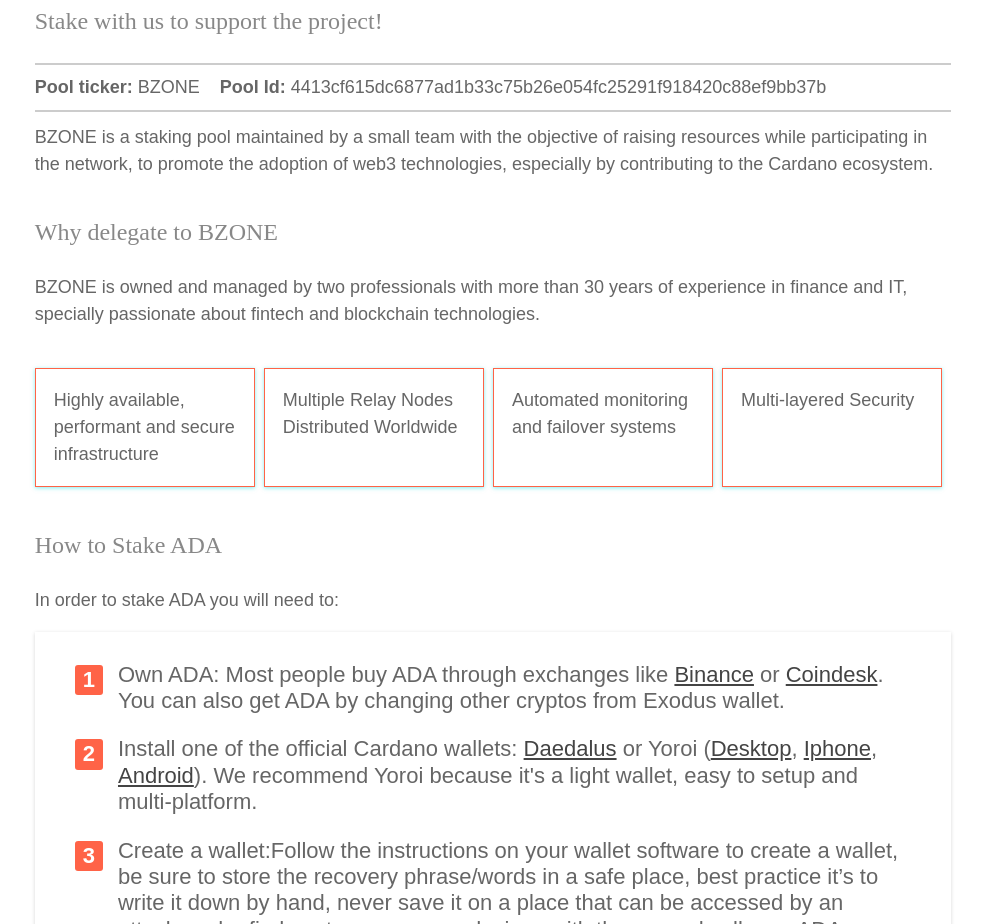
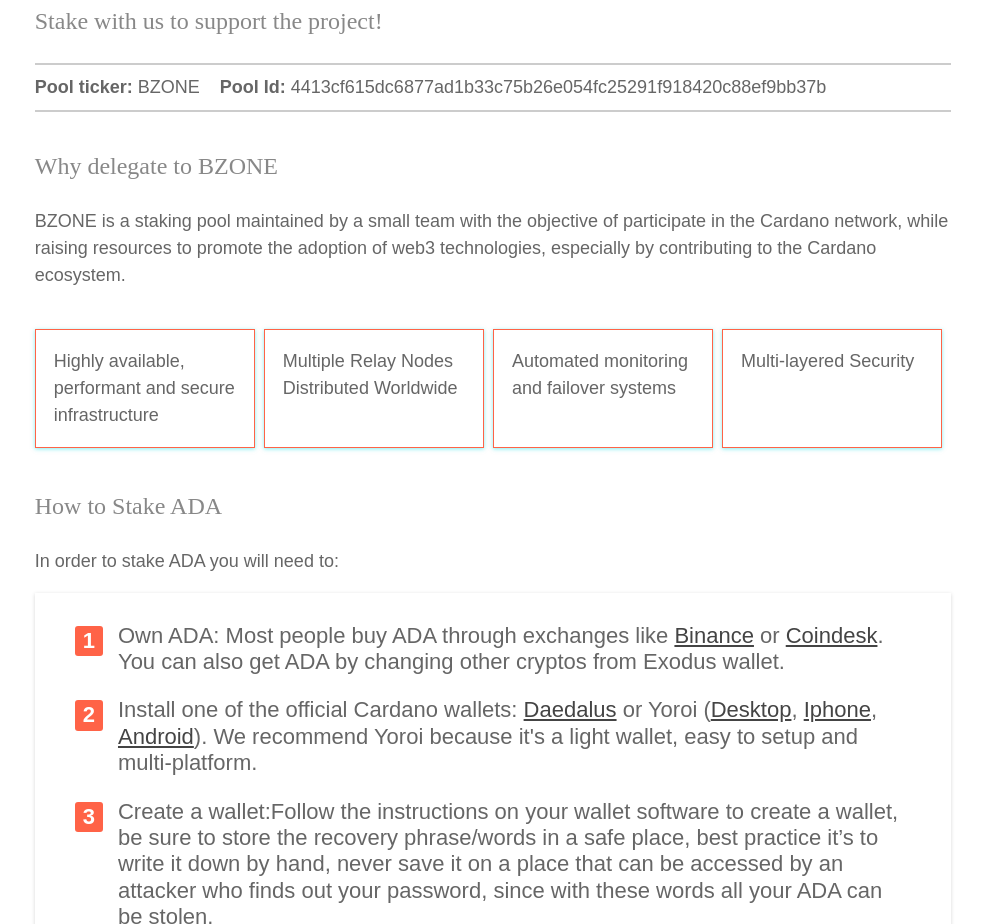
Before and after one commit to blockopszone/www-blockops-zone, an Eleventy site: page src/cardano/stakepool.md in a window 1280 px wide. Shown: the part 937-1861 px from the top of the page, without its empty margins (147-1130 px from the left). Built offline with nearby package versions, Linux system fonts and the light colour scheme; Eleventy itself is replaced by a stand-in of ours; files that its build step writes are made by us from their sources; a web font is replaced by a local one.

Commit message:
Stake Pool text corrected

```diff
--- a/src/cardano/stakepool.md
+++ b/src/cardano/stakepool.md
@@ -24,10 +24,8 @@ BZONE
 
 ---
 
-BZONE is a staking pool maintained by a small team with the objective of raising resources while participating in the network, to promote the adoption of web3 technologies, especially by contributing to the Cardano ecosystem.
-
 <h3>Why delegate to BZONE</h3>
-    <p class="type-display-1 type-display-2--m type-weight-300 space-mb-8"> BZONE is owned and managed by two professionals with more than 30 years of experience in finance and IT, specially passionate about fintech and blockchain technologies.</p>
+    <p class="type-display-1 type-display-2--m type-weight-300 space-mb-8"> BZONE is a staking pool maintained by a small team with the objective of participate in the Cardano network, while raising resources to promote the adoption of web3 technologies, especially by contributing to the Cardano ecosystem.</p>
     <div class="grid grid--nested space-mb-4--xxs space-mb-8--s">
             <ul class="features">
               <li>Highly available, performant and secure infrastructure</li>
```
